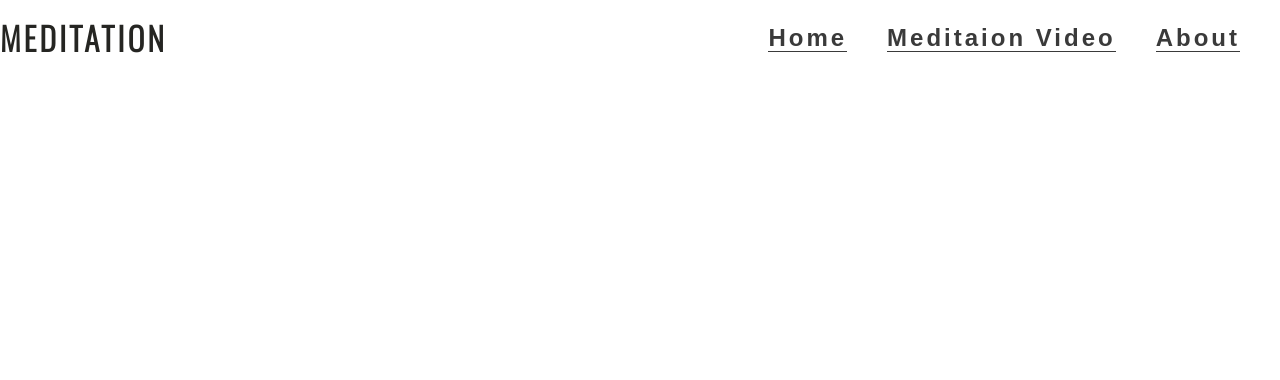
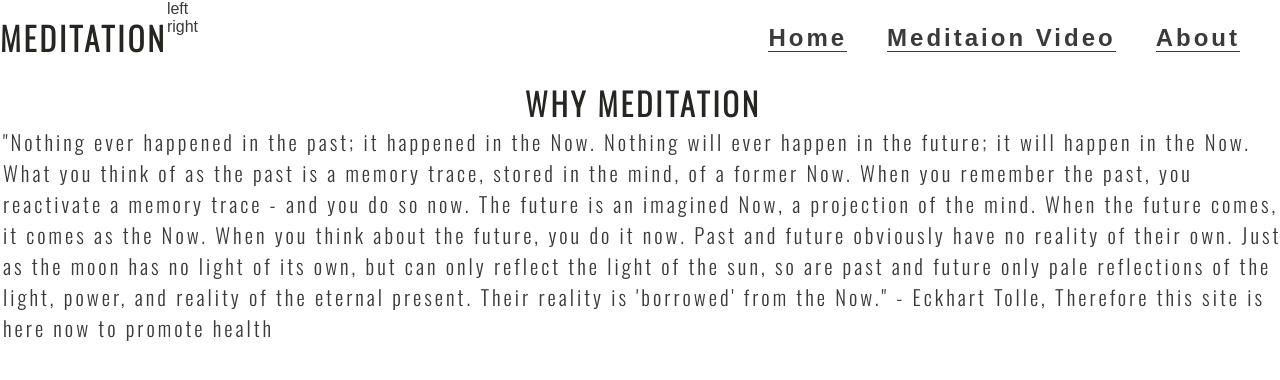
Before and after one commit to Awsomenesss/Project-1, a plain HTML site: page about.html in a window 1280 px wide. Drawn offline with nearby package versions, Linux system fonts and the light colour scheme; a web font is replaced by a local one.

Commit message:
Add div in about html and style

```diff
--- a/about.html
+++ b/about.html
@@ -36,9 +36,19 @@
     </header>
 
     <section>
+        <div id="top-side">
+            <h1>Why Meditation</h1>
+        <p>"Nothing ever happened in the past; it happened in the Now. Nothing will ever happen in the future; it will
+            happen in the Now. What you think of as the past is a memory trace, stored in the mind, of a former Now.
+            When you remember the past, you reactivate a memory trace - and you do so now. The future is an imagined
+            Now, a projection of the mind. When the future comes, it comes as the Now. When you think about the future,
+            you do it now. Past and future obviously have no reality of their own. Just as the moon has no light of its
+            own, but can only reflect the light of the sun, so are past and future only pale reflections of the light,
+            power, and reality of the eternal present. Their reality is 'borrowed' from the Now." - Eckhart Tolle, Therefore this site is here now to promote health</p>
+        </div>
 
-
-
+        <div id="lift-side">left</div>
+        <div id="right-side">right</div>
 
     </section>
 
--- a/assets/css/style.css
+++ b/assets/css/style.css
@@ -155,3 +155,15 @@ color:#3a3a3a
     text-decoration:none
 
     }
+    /*About page docaration*/
+    #top-side{ font-size: 130%;
+        font-family:Oswald,sans-serif;
+        letter-spacing: 3px;
+        width: 100%;
+         padding-top: 80px;
+         padding-right:3px ;
+         padding-left:3px ;
+         position: absolute;}
+         #top-side h1{
+            text-align: center;
+            }
```
